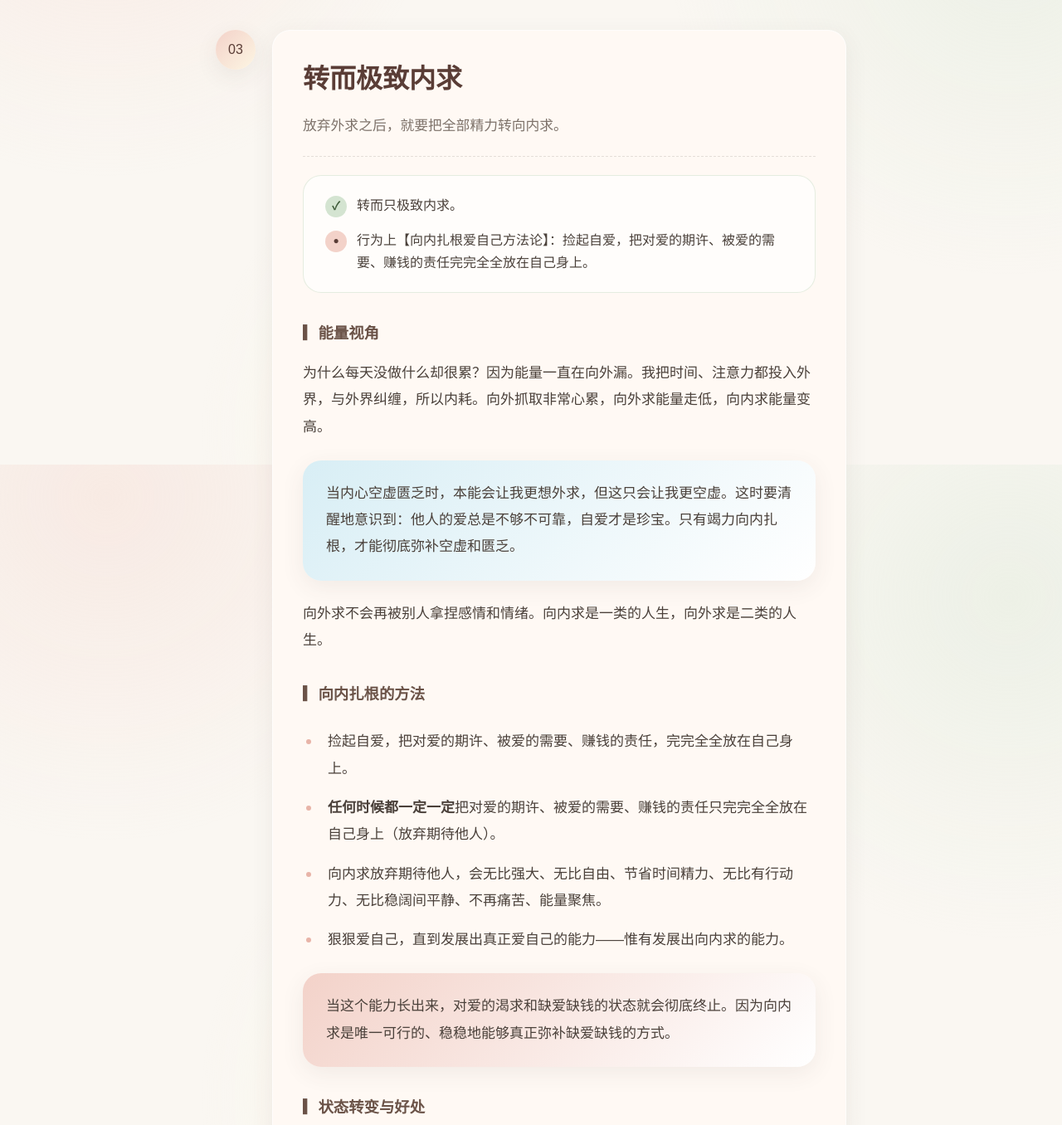
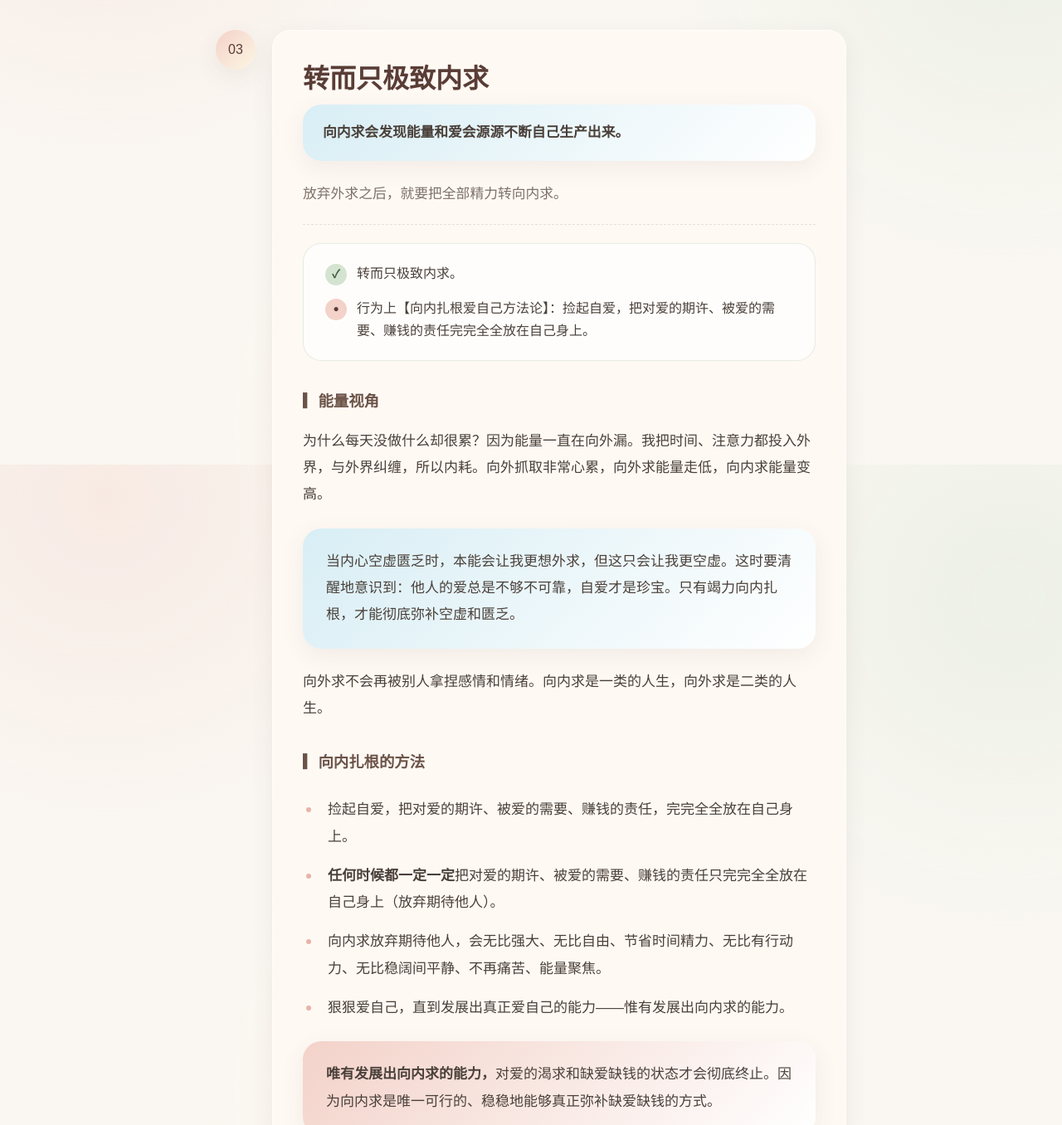
Before and after one commit to coco-color-website/inner-growth, a plain HTML site: page index.html in a window 1280 px wide. Shown: the part 3440-4796 px from the top of the page at 83% size. Drawn offline with Linux system fonts and the light colour scheme.

Commit message:
Apply user emphasis edits: stage3 title, ability quote, energy quote, highlight meaning

```diff
--- a/index.html
+++ b/index.html
@@ -135,7 +135,10 @@
     <section class="stage" id="stage3" data-index="2">
       <div class="stage-marker"><span>03</span></div>
       <div class="stage-card">
-        <h2 class="stage-title">转而极致内求</h2>
+        <h2 class="stage-title">转而只极致内求</h2>
+        <div class="quote-box sky title-aside">
+          <p><strong>向内求会发现能量和爱会源源不断自己生产出来。</strong></p>
+        </div>
         <p class="stage-lead">
           放弃外求之后，就要把全部精力转向内求。
         </p>
@@ -169,7 +172,7 @@
         </ul>
 
         <div class="quote-box rose">
-          <p>当这个能力长出来，对爱的渴求和缺爱缺钱的状态就会彻底终止。</strong>因为向内求是唯一可行的、稳稳地能够真正弥补缺爱缺钱的方式。</p>
+          <p><strong>唯有发展出向内求的能力，</strong>对爱的渴求和缺爱缺钱的状态才会彻底终止。因为向内求是唯一可行的、稳稳地能够真正弥补缺爱缺钱的方式。</p>
         </div>
 
         <h3 class="stage-subtitle">▎状态转变与好处</h3>
@@ -189,8 +192,8 @@
           <p><strong>向内求会发现能量和爱会源源不断自己生产出来。</strong></p>
         </div>
 
-        <div class="highlight-box">
-          <p>你过去浪费了太多时间在向外求上，你根本不需要浪费时间在无意义的向外求上。这个时间你都用来向内求，你现在不知道会成功和富足多少倍。<strong>这就是向内求的意义。</strong></p>
+        <div class="final-box">
+          <p><strong>你过去浪费了太多时间在向外求上，你根本不需要浪费时间在无意义的向外求上。</strong>这个时间你都用来向内求，你现在不知道会成功和富足多少倍。<strong>这就是向内求的意义。</strong></p>
         </div>
       </div>
     </section>
--- a/style.css
+++ b/style.css
@@ -206,6 +206,16 @@ body {
 
 .stage-card p {
   margin: 0 0 18px;
+}
+
+.quote-box.title-aside {
+  margin: -10px 0 24px;
+  padding: 18px 24px;
+}
+
+.quote-box.title-aside p {
+  font-size: 1.05rem;
+  margin: 0;
 }
 
 /* 引用块 */
```
